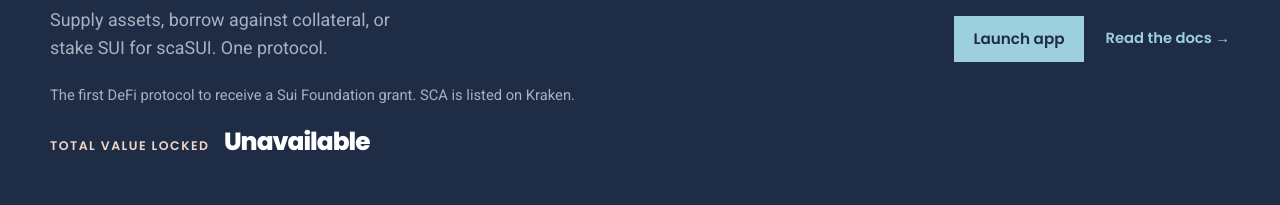
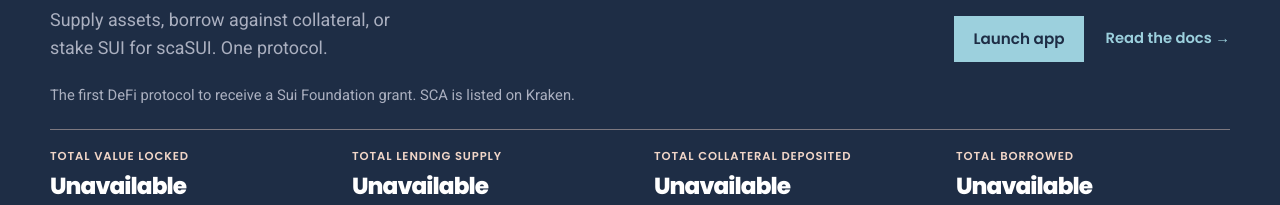
Before and after one commit to SammyCodes1/scallop-epoch, a plain HTML site: page index.html in a window 1280 px wide. Shown: the part 371-576 px from the top of the page. Drawn offline with Linux system fonts and the light colour scheme; no server answers.

Commit message:
Add Tools, Explorer, and the live lending figures.
The hero reads total value locked, lending supply, collateral deposited, and total borrowed from the Scallop market feed.

```diff
--- a/index.html
+++ b/index.html
@@ -45,7 +45,24 @@
           </div>
         </div>
         <p class="proof">The first DeFi protocol to receive a Sui Foundation grant. SCA is listed on Kraken.</p>
-        <p class="tvl">Total value locked <strong data-tvl>Loading</strong></p>
+        <dl class="tvl-row">
+          <div>
+            <dt>Total value locked</dt>
+            <dd data-stat="total">Loading</dd>
+          </div>
+          <div>
+            <dt>Total lending supply</dt>
+            <dd data-stat="lending">Loading</dd>
+          </div>
+          <div>
+            <dt>Total collateral deposited</dt>
+            <dd data-stat="collateral">Loading</dd>
+          </div>
+          <div>
+            <dt>Total borrowed</dt>
+            <dd data-stat="borrowed">Loading</dd>
+          </div>
+        </dl>
       </div>
     </section>
 
@@ -76,7 +93,7 @@
       <div class="wrap">
         <p class="eyebrow">The app</p>
         <h2>From lending to spot.</h2>
-        <p class="lede">Six screens from the live app. Each link opens that page.</p>
+        <p class="lede">Screens from the live app, plus Scallop Explorer. Each link opens that page.</p>
         <div class="show-grid">
           <article class="shot reveal">
             <a href="https://app.scallop.io/" target="_blank" rel="noopener noreferrer">
@@ -132,10 +149,27 @@
             <p>Move assets in through the bridge page.</p>
             <a href="https://app.scallop.io/bridge" target="_blank" rel="noopener noreferrer">Open bridge</a>
           </article>
+          <article class="shot reveal">
+            <a href="https://app.scallop.io/tools" target="_blank" rel="noopener noreferrer">
+              <img src="/shots/tools.jpg" alt="Scallop Tools, a builder for one Sui transaction" width="1440" height="900">
+            </a>
+            <p class="tick">07 · Tools</p>
+            <h3>Tools</h3>
+            <p>Build a programmable transaction block without writing code. Bundle lending, swaps, and transfers into one transaction.</p>
+            <a href="https://app.scallop.io/tools" target="_blank" rel="noopener noreferrer">Open tools</a>
+          </article>
+          <article class="shot reveal">
+            <a href="https://explorer.scallop.io/" target="_blank" rel="noopener noreferrer">
+              <img src="/shots/explorer.jpg" alt="Scallop Explorer home, with the Sui network summary" width="1440" height="900">
+            </a>
+            <p class="tick">08 · Explorer</p>
+            <h3>Explorer</h3>
+            <p>Read transactions, checkpoints, validators, and epochs on Sui. Set it as the explorer inside the Scallop app.</p>
+            <a href="https://explorer.scallop.io/" target="_blank" rel="noopener noreferrer">Open explorer</a>
+          </article>
         </div>
         <p class="more-apps">
           <a href="https://app.scallop.io/referral" target="_blank" rel="noopener noreferrer">Referral</a>
-          <a href="https://app.scallop.io/tools" target="_blank" rel="noopener noreferrer">Tools</a>
           <a href="https://app.scallop.io/leaderboard" target="_blank" rel="noopener noreferrer">Leaderboard</a>
         </p>
       </div>
@@ -349,6 +383,7 @@
         <a href="https://docs.scallop.io/" target="_blank" rel="noopener noreferrer">Docs</a>
         <a href="https://app.scallop.io/" target="_blank" rel="noopener noreferrer">App</a>
         <a href="https://x.com/Scallop_io" target="_blank" rel="noopener noreferrer">@Scallop_io</a>
+        <a href="https://explorer.scallop.io/" target="_blank" rel="noopener noreferrer">Explorer</a>
         <a href="https://chromewebstore.google.com/detail/scallop-wallet/cofjeilfnmicgcolcdjljnnmonmknfbb" target="_blank" rel="noopener noreferrer">Wallet</a>
       </nav>
     </div>
@@ -378,25 +413,33 @@
     })();
 
     (function () {
-      var tvlNode = document.querySelector("[data-tvl]");
-      if (tvlNode) {
+      var statFields = {
+        total: "totalValue",
+        lending: "supplyLendingValue",
+        collateral: "supplyCollateralValue",
+        borrowed: "borrowValue"
+      };
+      var money = new Intl.NumberFormat("en-US", {
+        style: "currency",
+        currency: "USD",
+        maximumFractionDigits: 0
+      });
+      function paintStats(data) {
+        Object.keys(statFields).forEach(function (key) {
+          var node = document.querySelector('[data-stat="' + key + '"]');
+          if (!node) return;
+          var value = data ? Number(data[statFields[key]]) : NaN;
+          node.textContent = isFinite(value) ? money.format(value) : "Unavailable";
+        });
+      }
+      if (document.querySelector("[data-stat]")) {
         fetch("https://sdk.api.scallop.io/api/market/tvl")
           .then(function (response) {
             if (!response.ok) throw new Error("tvl");
             return response.json();
           })
-          .then(function (data) {
-            var value = Number(data.totalValue);
-            if (!isFinite(value)) throw new Error("tvl");
-            tvlNode.textContent = new Intl.NumberFormat("en-US", {
-              style: "currency",
-              currency: "USD",
-              maximumFractionDigits: 0
-            }).format(value);
-          })
-          .catch(function () {
-            tvlNode.textContent = "Unavailable";
-          });
+          .then(paintStats)
+          .catch(function () { paintStats(null); });
       }
 
       function legacyCopy(text) {
--- a/style.css
+++ b/style.css
@@ -191,24 +191,40 @@
 
 .proof { margin: 22px 0 0; }
 
-.tvl {
-  margin: 16px 0 0;
+.tvl-row {
+  display: grid;
+  grid-template-columns: repeat(4, minmax(0, 1fr));
+  gap: 18px 28px;
+  margin: 22px 0 0;
+  padding-top: 18px;
+  border-top: 1px solid rgba(241, 214, 200, 0.45);
+}
+
+.tvl-row div {
+  display: flex;
+  flex-direction: column;
+  justify-content: space-between;
+  margin: 0;
+}
+
+.tvl-row dt {
+  margin: 0;
   color: var(--sand);
   font-family: var(--font-display);
   font-weight: 600;
-  font-size: 0.78rem;
-  letter-spacing: 0.12em;
+  font-size: 0.72rem;
+  letter-spacing: 0.08em;
   text-transform: uppercase;
 }
 
-.tvl strong {
-  display: inline-block;
-  margin-left: 10px;
+.tvl-row dd {
+  margin: 8px 0 0;
   color: var(--pearl);
-  font-size: 1.55rem;
+  font-family: var(--font-display);
   font-weight: 800;
+  font-size: 1.45rem;
   letter-spacing: -0.04em;
-  text-transform: none;
+  line-height: 1.1;
 }
 
 .lanes { padding: 18px 0 72px; }
@@ -552,14 +568,14 @@
   .hero h1,
   .hero-foot,
   .hero .proof,
-  .hero .tvl {
+  .hero .tvl-row {
     animation: rise 0.85s cubic-bezier(0.16, 1, 0.3, 1) both;
   }
 
   .hero h1 { animation-delay: 0.08s; }
   .hero-foot { animation-delay: 0.18s; }
   .hero .proof { animation-delay: 0.28s; }
-  .hero .tvl { animation-delay: 0.36s; }
+  .hero .tvl-row { animation-delay: 0.36s; }
 
   .btn:hover { transform: translateY(-2px); }
   .lane:hover a,
@@ -622,6 +638,7 @@
   .defs strong { display: block; margin-bottom: 6px; }
   .close .btn { margin-top: 18px; }
   .foot nav { margin-top: 16px; flex-wrap: wrap; }
+  .tvl-row { grid-template-columns: 1fr 1fr; }
   .show-grid,
   .wallet-grid,
   .agent-list { grid-template-columns: 1fr; }
@@ -636,7 +653,7 @@
   .hero h1,
   .hero-foot,
   .hero .proof,
-  .hero .tvl,
+  .hero .tvl-row,
   .js .reveal {
     animation: none;
     opacity: 1;
```
Also changed, not shown: shots/explorer.jpg (added), shots/tools.jpg (added).
